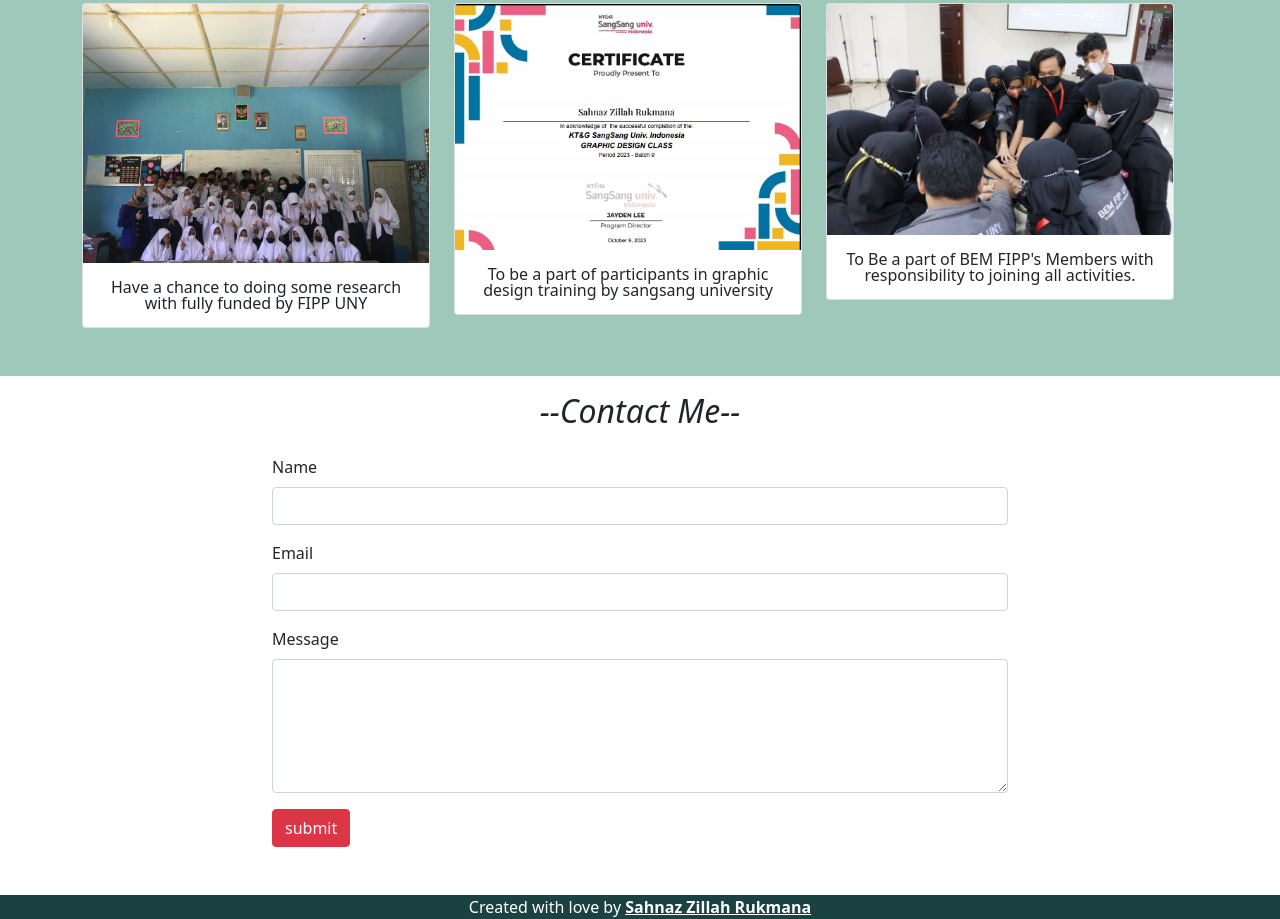
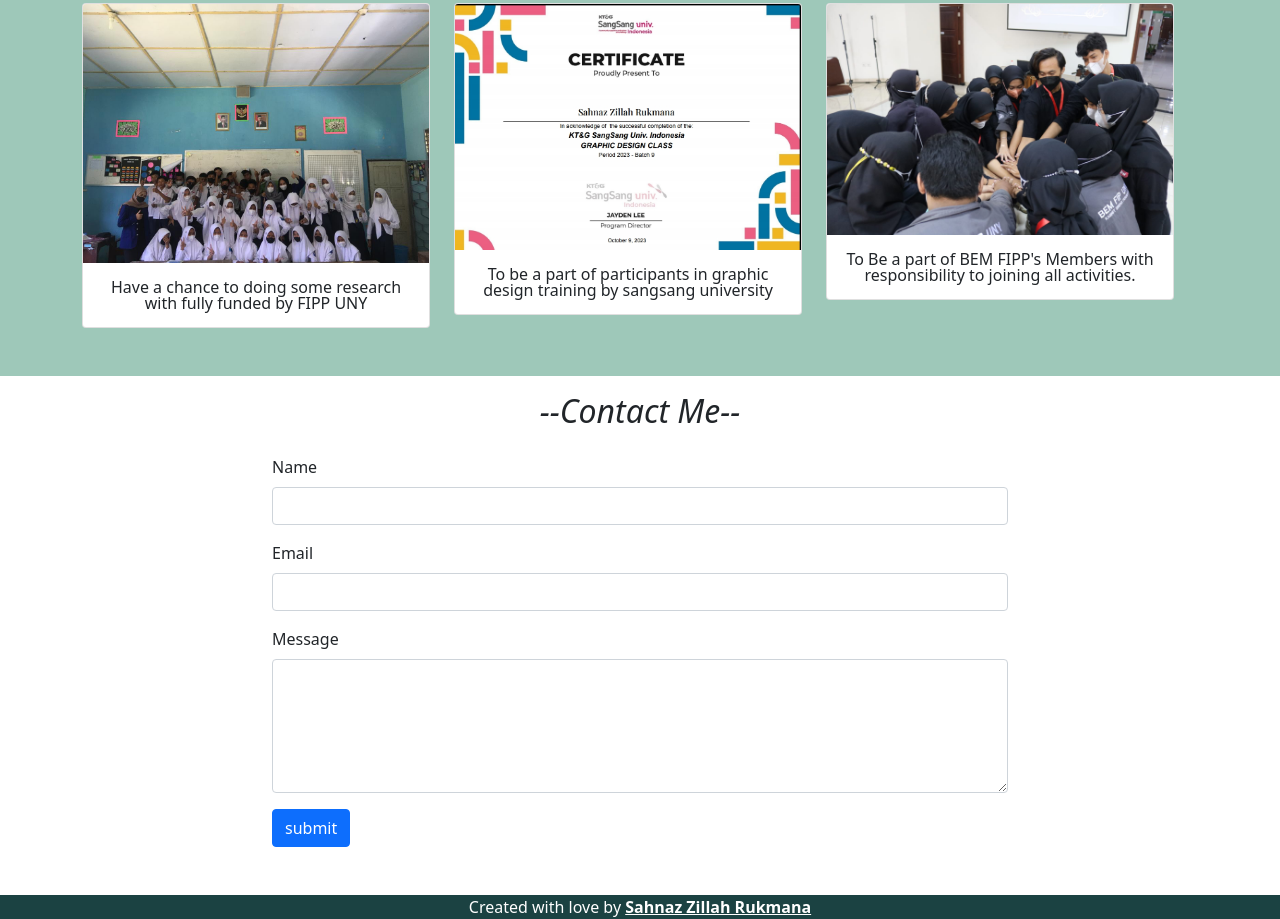
Before and after one commit to Sahnaz19/sahnaz.github.io, a plain HTML site: page index.html in a window 1280 px wide. Shown: the part 3221-4140 px from the top of the page. Drawn offline with nearby package versions, Linux system fonts and the light colour scheme.

Commit message:
Update index.html

```diff
--- a/index.html
+++ b/index.html
@@ -462,7 +462,7 @@
                 <label for="pesan" class="form-label">Message</label>
                 <textarea class="form-control" id="pesan" rows="5"></textarea>
               </div>
-              <button type="submit" class="btn btn-danger">submit</button>
+              <button type="submit" class="btn btn-primary">submit</button>
             </form>
           </div>
         </div>
```
